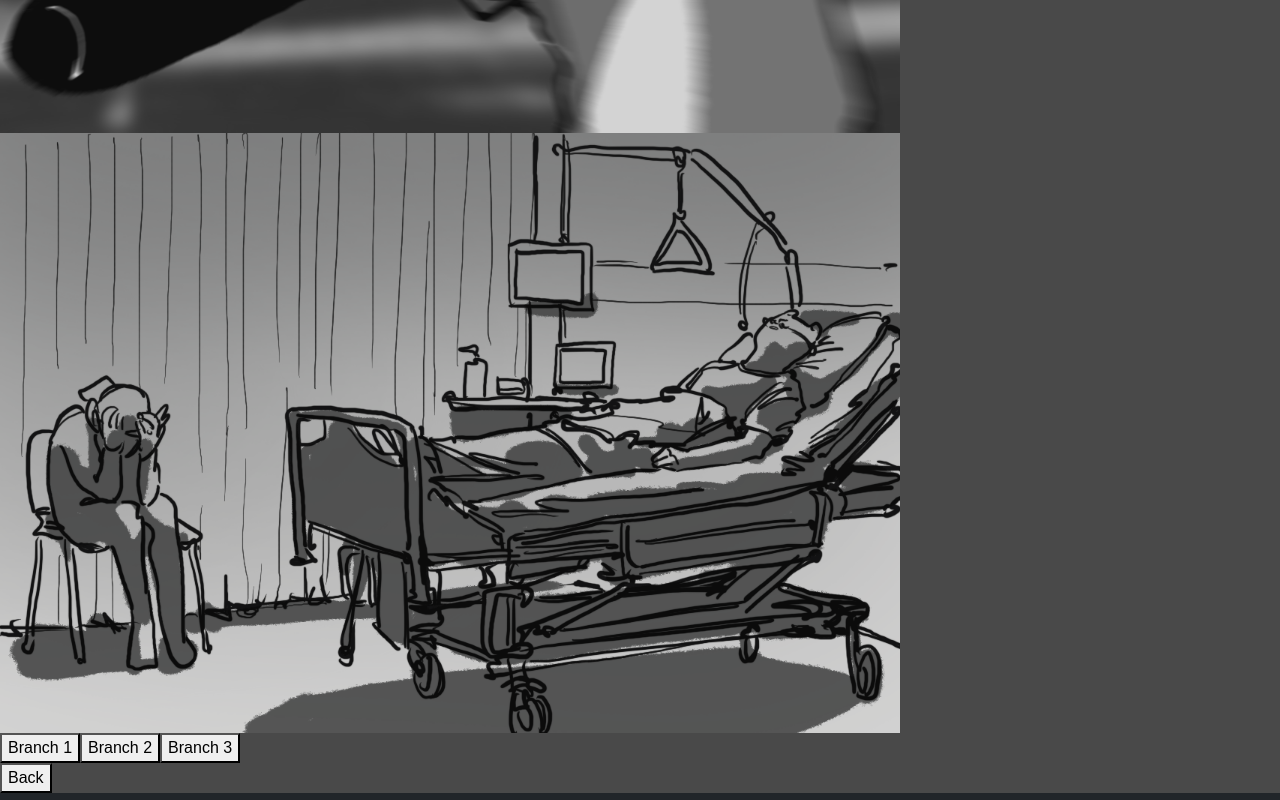
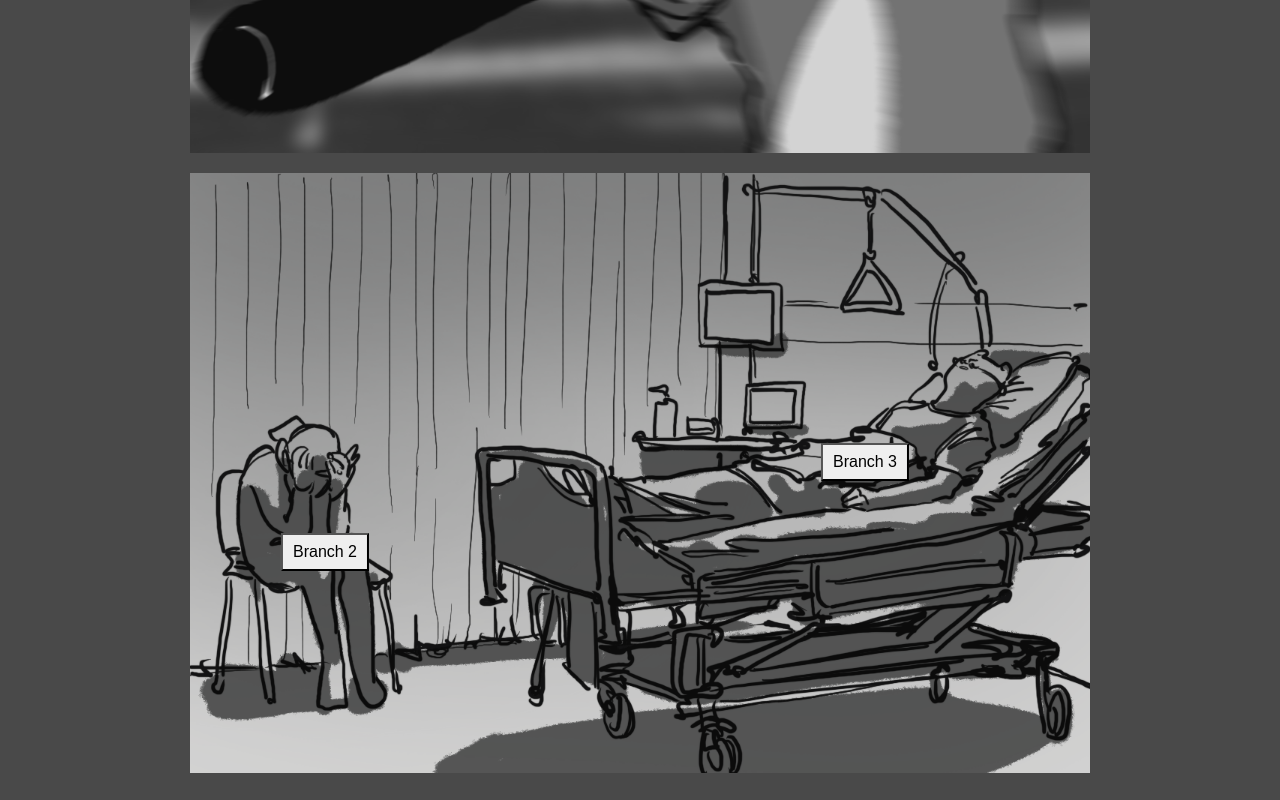
Before and after one commit to RIT-Crowd-Comic/site-content, a Next.js app: page /comic in a window 1280 px wide. Shown: the part 1140-1940 px from the top of the page. Built offline with nearby package versions, Linux system fonts and the light colour scheme; a web font is replaced by a local one.

Commit message:
buttons are on the panels + read page css

```diff
--- a/src/app/comic/page.tsx
+++ b/src/app/comic/page.tsx
@@ -1,4 +1,5 @@
 import Image from "next/image";
+import "../../styles/read.css";
 
 //imported base trunk panels as static images
 import baseFirstPanel from "../../../public/comic-panels/first_panel.png";
@@ -12,19 +13,20 @@ const Read = ({ firstPanelImage = baseFirstPanel, secondPanelImage = baseSecondP
         <div id="comic-panels">
             <div className="first-panel">
                 <Image id="first-img" src={firstPanelImage} alt="" width={900} height={600} />
+                <button id="first-branch-hook" className="branch-hook">Branch 1</button>
             </div>
             <div className="second-panel">
                 <Image id="second-img" src={secondPanelImage} alt="" width={900} height={600} />
             </div>
             <div className="third-panel">
                 <Image id="third-img" src={thirdPanelImage} alt="" width={900} height={600} />
+                <div className="third-panel-container">
+                    <button id="second-branch-hook" className="branch-hook">Branch 2</button>
+                    <button id="third-branch-hook" className="branch-hook">Branch 3</button>
+                </div>
             </div>
         </div>
-        <div id="branch hooks">
-            <button id="first-branch-hook">Branch 1</button>
-            <button id="second-branch-hook">Branch 2</button>
-            <button id="third-branch-hook">Branch 3</button>
-        </div>
+
         <button id="back-button">Back</button>
     </>);
 }
--- /dev/null
+++ b/src/styles/read.css
@@ -0,0 +1,51 @@
+#comic-panels {
+    display: flex;
+    flex-direction: column;
+    align-items: center;
+    position: relative;
+  }
+
+  .first-panel,
+.second-panel,
+.third-panel {
+  margin-bottom: 20px;
+  position: relative;
+}
+
+button {
+    padding: 10px 20px;
+    font-size: 16px;
+  }
+
+  button:hover{
+    background-color: darkgray;
+  }
+
+.branch-hook {
+    position: absolute;
+    top: 0;
+    left: 50%;
+    transform:translateX(-50%);
+    padding: 5px 10px;
+  }
+
+#first-branch-hook{
+    top: 5%;
+    left: 17%;
+}
+
+#second-branch-hook{
+    top: 60%;
+    left: 15%;
+}
+
+#third-branch-hook{
+    top: 45%;
+    left: 75%;
+}
+
+#back-button {
+    display: block;
+    margin: 20px auto;
+    font-size: 24px;
+  }
```
